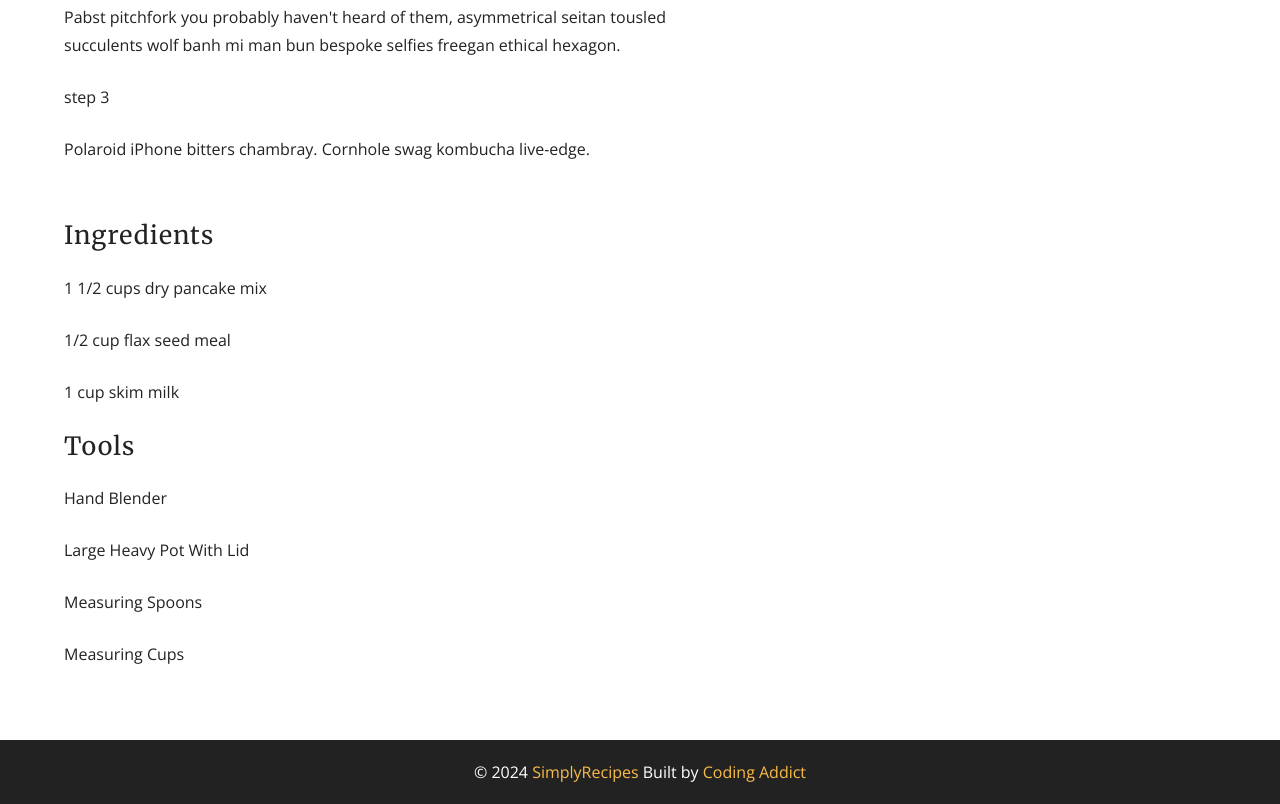
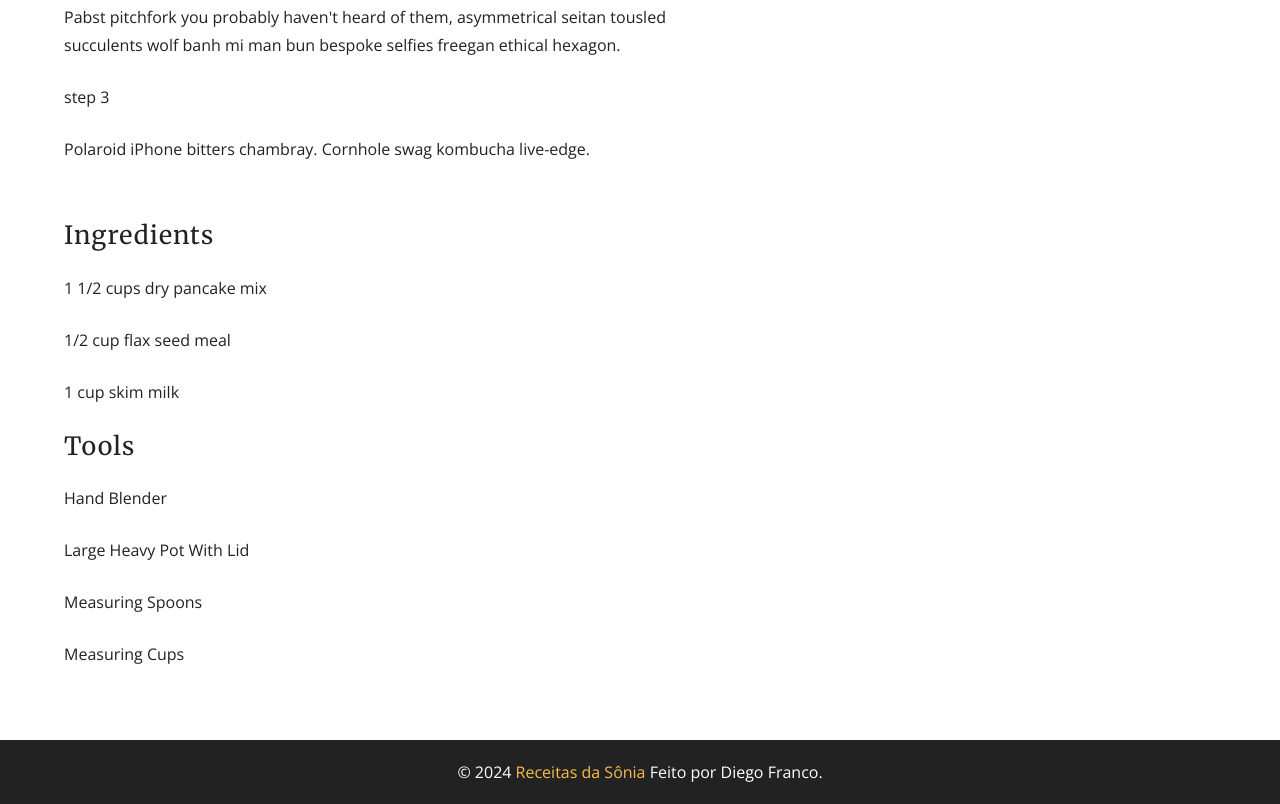
Before and after one commit to dgusfr/receitas, a plain HTML site: page single-recipe.html in a window 1280 px wide. Shown: the part 1184-1988 px from the top of the page. Drawn offline with nearby package versions, Linux system fonts and the light colour scheme.

Commit message:
more changes

```diff
--- a/single-recipe.html
+++ b/single-recipe.html
@@ -144,8 +144,7 @@
   <footer class="page-footer">
     <p>
       &copy; <span id="date"></span>
-      <span class="footer-logo">SimplyRecipes</span> Built by
-      <a href="https://www.johnsmilga.com/">Coding Addict</a>
+      <span class="footer-logo">Receitas da Sônia</span> Feito por Diego Franco.
     </p>
   </footer>
   <script src="./js/scripts.js"></script>
```
